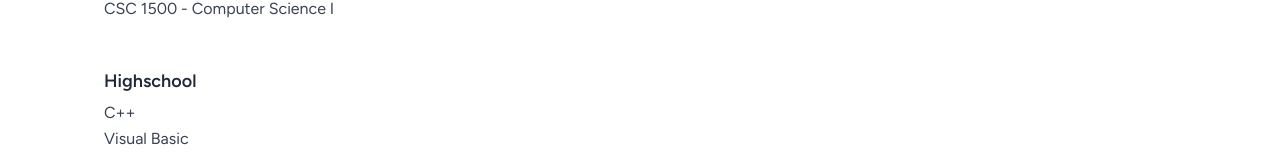
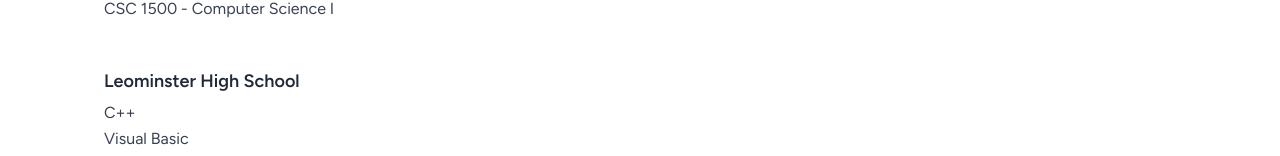
Before and after one commit to Doelfke/DavidOelfke, a Next.js app: page /my-education in a window 1280 px wide. Shown: the part 352-508 px from the top of the page. Built offline with nearby package versions, Linux system fonts and the light colour scheme.

Commit message:
Update education

```diff
--- a/src/pages/my-education.tsx
+++ b/src/pages/my-education.tsx
@@ -20,7 +20,7 @@
         CSC 1500 - Computer Science I
       </div>
 
-      <div className={styles.sectionTitle}>Highschool</div>
+      <div className={styles.sectionTitle}>Leominster High School</div>
       <div className={styles.sectionBody}>
         C++
         <br />
```
